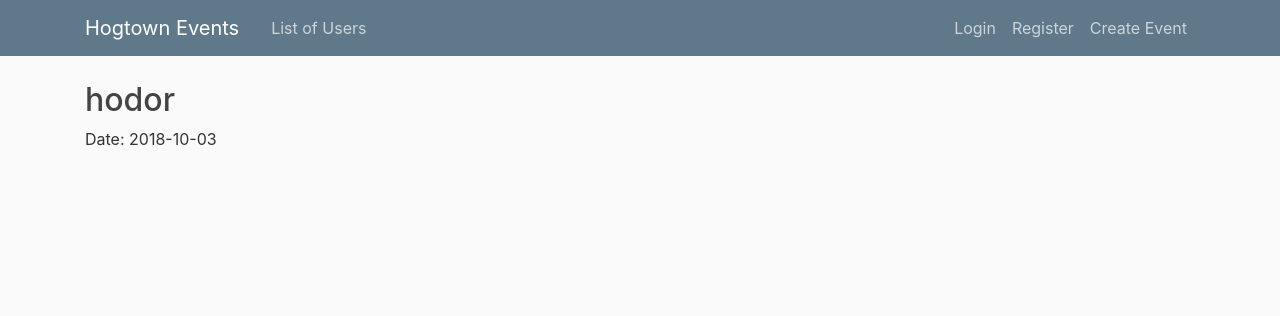
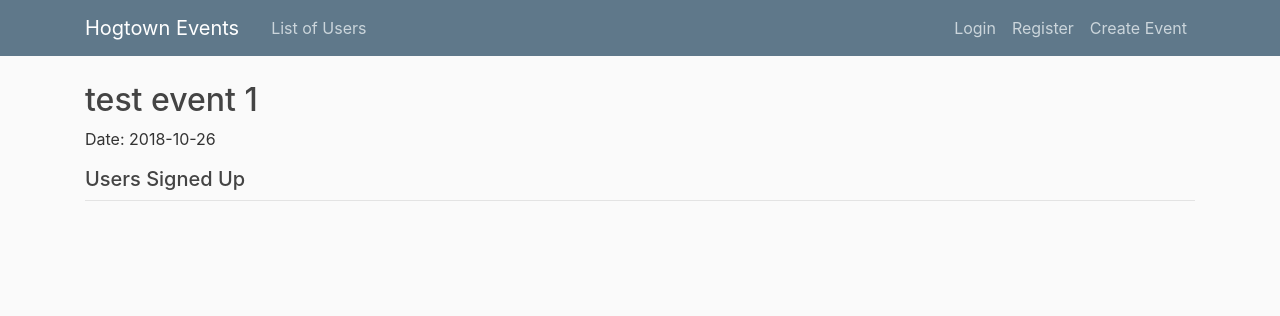
Before and after one commit to jonnotung/tournament_match, a Flask app: page /event/1 in a window 1280 px wide. Shown: the top 316 px of the page. Run offline with Flask 2, Linux system fonts and the light colour scheme; data comes from the database, SQL or seed files in the repository; some libraries are stand-ins or nearby versions.

Commit message:
basic functionality

```diff
--- a/tournymatch/__init__.py
+++ b/tournymatch/__init__.py
@@ -1,8 +1,8 @@
 from flask import Flask
 from flask_sqlalchemy import SQLAlchemy
 from flask_bcrypt import Bcrypt
+from flask_login import LoginManager
 from flask_migrate import Migrate
-from flask_login import LoginManager
 
 app = Flask(__name__)
 app.config['SECRET_KEY'] = '132f93f574e7b1fcd5cd2c70555f0683'
--- a/tournymatch/routes.py
+++ b/tournymatch/routes.py
@@ -14,13 +14,21 @@ def index():
 
 @app.route("/event/<id>")
 def event(id):
-	event = Tournament.query.filter_by(id=id).first()
-	return render_template('events.html', event=event)
+	event = Tournament.query.filter_by(id=id).first_or_404()
+	users_joined = event.users
 
-@app.route("/even/<id>/join")
+	return render_template('events.html', event=event, users_joined = users_joined, id=id)
+
+@app.route("/event/<id>/join")
 def join_event(id):
-	event = Tournament.query.filter_by(id=id).first()
-	return render_template('events.html', event=event)
+	event = Tournament.query.filter_by(id=id).first_or_404()
+
+	curr_user = User.query.filter_by(id=current_user.get_id()).first_or_404()
+	users_joined = event.users
+	if current_user.is_authenticated:
+		event.users.append(curr_user)
+
+	return render_template('events.html', event=event, users_joined = users_joined, id=id)
 
 @app.route('/create_event', methods = ['GET', 'POST'])
 @login_required
@@ -67,8 +75,7 @@ def login():
 		flash(f'Login successful.', 'success')
 		if not next_page or url_parse(next_page).netloc != '':
 			next_page = url_for('index')
-
-		return redirect(url_for('create_event'))
+		return redirect(next_page)
 
 	return render_template('login.html', title='Sign In', form=form)
 
--- a/tournymatch/templates/events.html
+++ b/tournymatch/templates/events.html
@@ -1,16 +1,26 @@
 {% extends "layout.html" %}
 {% block content %}
 
-	<article >
+	<article>
 		<h2>{{ event.name }}</h2>
 		<p>Date: {{ event.date_scheduled}} </p>
 		{% if not current_user.is_anonymous %}
     		{% if current_user.get_id() %}
-    			<a href="#">Join Event</a>
+    			<a href="{{ url_for('join_event', id=id) }}">Join Event</a>
     		{% endif %}
-
 		{% endif %}
-
+		<div class="media-body">
+      		<div class="article-metadata">
+				<h5>Users Signed Up</h5>
+			</div>
+		</div>
+		{% for user in users_joined %}
+    		<div class="media-body">
+      			<div class="article-metadata">
+					<p  class="mr-2">{{ user.username }}</p>
+      			</div>
+      		</div>
+		{% endfor %}
 	</article>
 
 {% endblock content %}
```
Also changed, not shown: tournymatch/models.py (+5 -3 lines), tournymatch/site.db.
